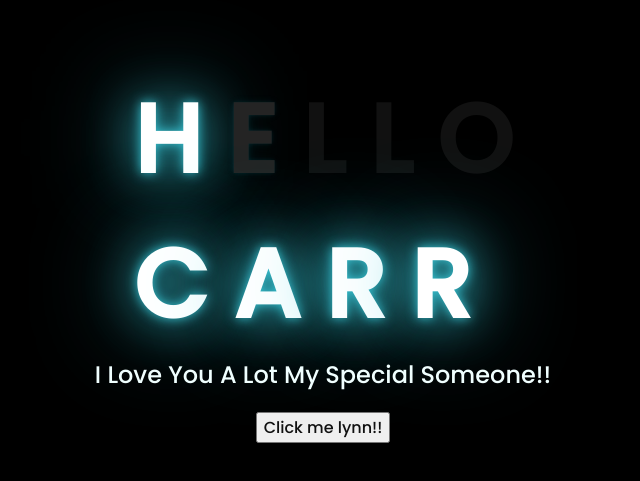
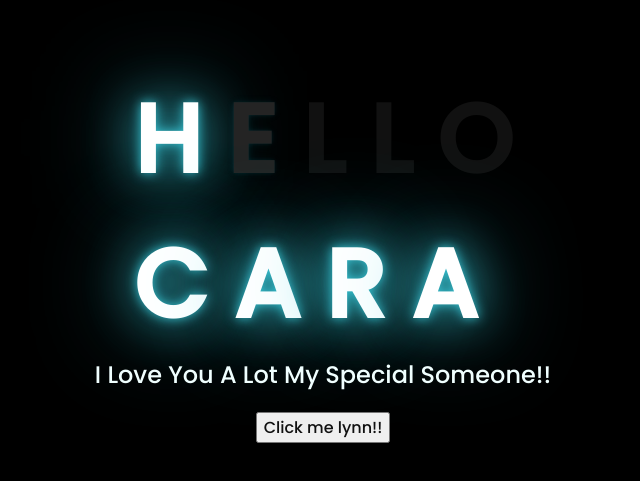
Before and after one commit to kaii-commits/forbae, a plain HTML site: page index.html in a window 1280 px wide. Shown: the part 153-634 px from the top of the page, without its empty margins (325-965 px from the left). Drawn offline with Linux system fonts and the light colour scheme.

Commit message:
index.html

```diff
--- a/index.html
+++ b/index.html
@@ -18,7 +18,7 @@
         <span>C</span>
         <span>A</span>
         <span>R</span>
-        <span>R</span>
+        <span>A</span>
     </div>
     <div class="description">
         <span>I Love You A Lot My Special Someone!!</span>
```
